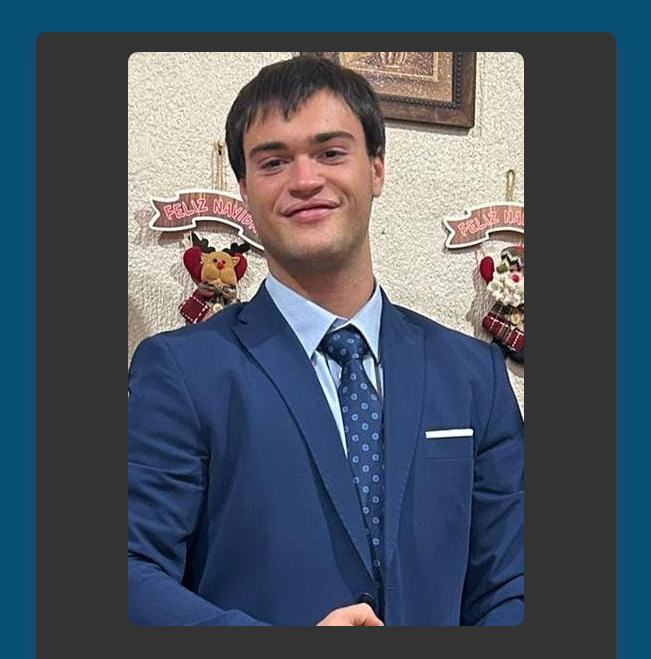
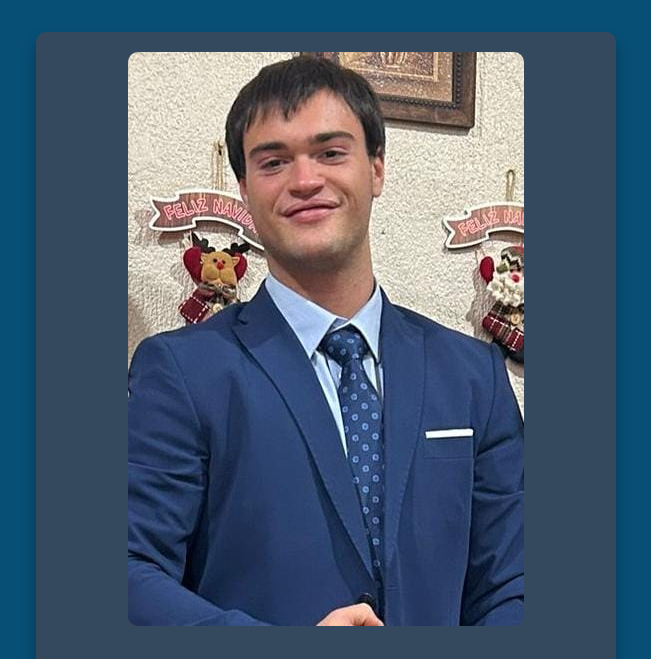
Before and after one commit to erikgomez1/securecodeia-web, a plain HTML site: page informacion.html in a window 1280 px wide. Shown: the part 537-1196 px from the top of the page, without its empty margins (314-965 px from the left). Drawn offline with Linux system fonts and the light colour scheme.

Commit message:
Version 1.2

```diff
--- a/informacion.css
+++ b/informacion.css
@@ -35,13 +35,13 @@
 
   /* Estilo de las tarjetas */
   .card {
-    background-color: #333;
+    background-color: #34495e;
     padding: 20px;
     margin: 20px;
     display: inline-block;
     width: 45%;
     border-radius: 10px;
-    box-shadow: 0px 10px 15px #34495e;
+    box-shadow: 0px 10px 15px rgba(0, 0, 0, 0.3);
     text-align: left;
     transition: transform 0.3s ease;
   }
```
